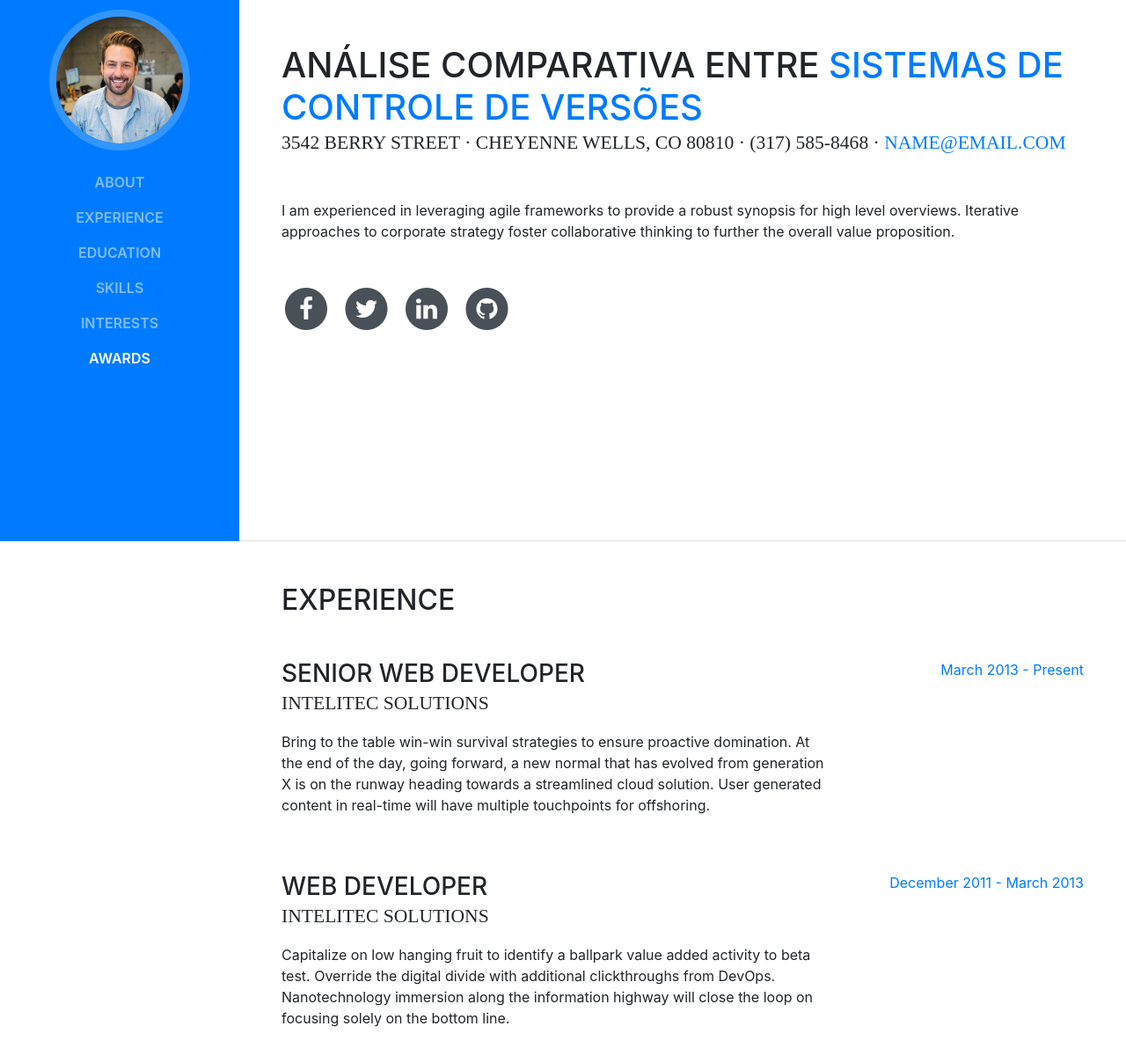
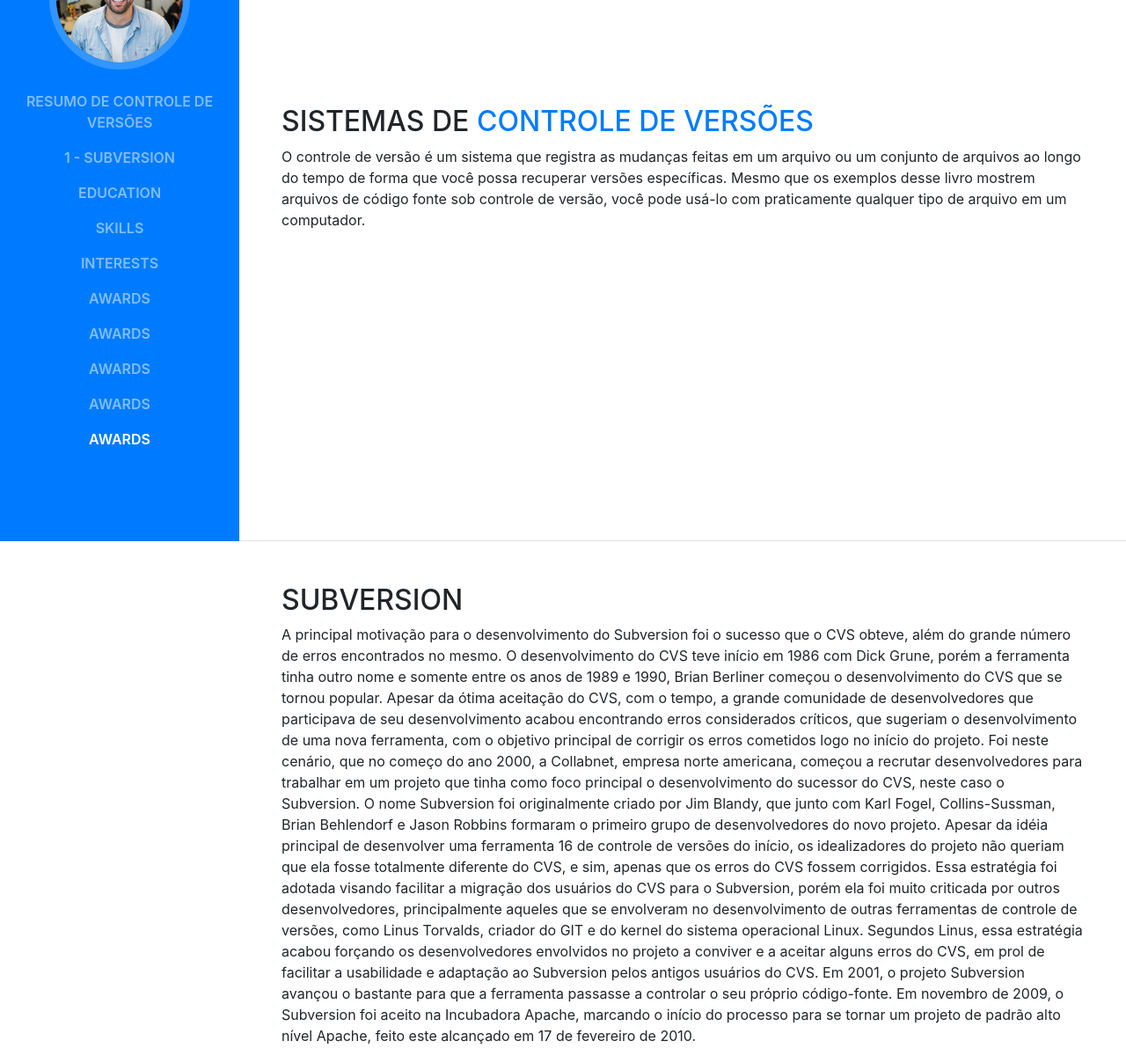
Before and after one commit to hudsonandre/dudu.github.io, a website with bundled scripts: page index.html in a window 1280 px wide. Shown: the part 185-1393 px from the top of the page at 88% size. Built offline with nearby package versions, Linux system fonts and the light colour scheme; a web font is replaced by a local one.

Commit message:
Update index.html

```diff
--- a/index.html
+++ b/index.html
@@ -40,11 +40,12 @@
       <div class="collapse navbar-collapse" id="navbarSupportedContent">
         <ul class="navbar-nav">
           <li class="nav-item">
-            <a class="nav-link js-scroll-trigger" href="#about">About</a>
+            <a class="nav-link js-scroll-trigger" href="#about">RESUMO DE CONTROLE DE VERSÕES</a>
           </li>
           <li class="nav-item">
-            <a class="nav-link js-scroll-trigger" href="#experience">Experience</a>
+            <a class="nav-link js-scroll-trigger" href="#SUBVERSION">1 - SUBVERSION</a>
           </li>
+
           <li class="nav-item">
             <a class="nav-link js-scroll-trigger" href="#education">Education</a>
           </li>
@@ -57,6 +58,18 @@
           <li class="nav-item">
             <a class="nav-link js-scroll-trigger" href="#awards">Awards</a>
           </li>
+		  <li class="nav-item">
+            <a class="nav-link js-scroll-trigger" href="#awards">Awards</a>
+          </li>
+		  <li class="nav-item">
+            <a class="nav-link js-scroll-trigger" href="#awards">Awards</a>
+          </li>
+		  <li class="nav-item">
+            <a class="nav-link js-scroll-trigger" href="#awards">Awards</a>
+          </li>
+		  <li class="nav-item">
+            <a class="nav-link js-scroll-trigger" href="#awards1">Awards</a>
+          </li>
         </ul>
       </div>
     </nav>
@@ -65,62 +78,51 @@
 
       <section class="resume-section p-3 p-lg-5 d-flex d-column" id="about">
         <div class="my-auto">
-          <h1 class="mb-0">ANÁLISE COMPARATIVA ENTRE
-            <span class="text-primary">SISTEMAS DE CONTROLE DE VERSÕES</span>
-          </h1>
-          <div class="subheading mb-5">3542 Berry Street · Cheyenne Wells, CO 80810 · (317) 585-8468 ·
-            <a href="mailto:name@email.com">name@email.com</a>
-          </div>
-          <p class="mb-5">I am experienced in leveraging agile frameworks to provide a robust synopsis for high level overviews. Iterative approaches to corporate strategy foster collaborative thinking to further the overall value proposition.</p>
+          <h2 class="mb-2">SISTEMAS DE
+            <span class="text-primary"> CONTROLE DE VERSÕES</span>
+          </h2>
+          <p class="mb-5">O controle de versão é um sistema que registra as mudanças feitas em um arquivo ou um conjunto de arquivos ao longo do tempo de forma que você possa recuperar versões específicas. Mesmo que os exemplos desse livro mostrem arquivos de código fonte sob controle de versão, você pode usá-lo com praticamente qualquer tipo de arquivo em um computador.</p>
           <ul class="list-inline list-social-icons mb-0">
-            <li class="list-inline-item">
-              <a href="#">
-                <span class="fa-stack fa-lg">
-                  <i class="fa fa-circle fa-stack-2x"></i>
-                  <i class="fa fa-facebook fa-stack-1x fa-inverse"></i>
-                </span>
-              </a>
-            </li>
-            <li class="list-inline-item">
-              <a href="#">
-                <span class="fa-stack fa-lg">
-                  <i class="fa fa-circle fa-stack-2x"></i>
-                  <i class="fa fa-twitter fa-stack-1x fa-inverse"></i>
-                </span>
-              </a>
-            </li>
-            <li class="list-inline-item">
-              <a href="#">
-                <span class="fa-stack fa-lg">
-                  <i class="fa fa-circle fa-stack-2x"></i>
-                  <i class="fa fa-linkedin fa-stack-1x fa-inverse"></i>
-                </span>
-              </a>
-            </li>
-            <li class="list-inline-item">
-              <a href="#">
-                <span class="fa-stack fa-lg">
-                  <i class="fa fa-circle fa-stack-2x"></i>
-                  <i class="fa fa-github fa-stack-1x fa-inverse"></i>
-                </span>
-              </a>
-            </li>
+
           </ul>
         </div>
       </section>
 
-      <section class="resume-section p-3 p-lg-5 d-flex flex-column" id="experience">
+      <section class="resume-section p-3 p-lg-5 d-flex flex-column" id="SUBVERSION">
         <div class="my-auto">
-          <h2 class="mb-5">Experience</h2>
-
+          <h2 class="mb-2">SUBVERSION</h2>
           <div class="resume-item d-flex flex-column flex-md-row mb-5">
             <div class="resume-content mr-auto">
-              <h3 class="mb-0">Senior Web Developer</h3>
-              <div class="subheading mb-3">Intelitec Solutions</div>
-              <p>Bring to the table win-win survival strategies to ensure proactive domination. At the end of the day, going forward, a new normal that has evolved from generation X is on the runway heading towards a streamlined cloud solution. User generated content in real-time will have multiple touchpoints for offshoring.</p>
-            </div>
-            <div class="resume-date text-md-right">
-              <span class="text-primary">March 2013 - Present</span>
+              <p>A principal motivação para o desenvolvimento do Subversion foi o sucesso que o CVS
+obteve, além do grande número de erros encontrados no mesmo. O desenvolvimento do
+CVS teve início em 1986 com Dick Grune, porém a ferramenta tinha outro nome e
+somente entre os anos de 1989 e 1990, Brian Berliner começou o desenvolvimento do CVS
+que se tornou popular.
+Apesar da ótima aceitação do CVS, com o tempo, a grande comunidade de
+desenvolvedores que participava de seu desenvolvimento acabou encontrando erros
+considerados críticos, que sugeriam o desenvolvimento de uma nova ferramenta, com o
+objetivo principal de corrigir os erros cometidos logo no início do projeto. Foi neste
+cenário, que no começo do ano 2000, a Collabnet, empresa norte americana, começou a
+recrutar desenvolvedores para trabalhar em um projeto que tinha como foco principal o
+desenvolvimento do sucessor do CVS, neste caso o Subversion.
+O nome Subversion foi originalmente criado por Jim Blandy, que junto com Karl
+Fogel, Collins-Sussman, Brian Behlendorf e Jason Robbins formaram o primeiro grupo de
+desenvolvedores do novo projeto. Apesar da idéia principal de desenvolver uma ferramenta
+16
+de controle de versões do início, os idealizadores do projeto não queriam que ela fosse
+totalmente diferente do CVS, e sim, apenas que os erros do CVS fossem corrigidos. Essa
+estratégia foi adotada visando facilitar a migração dos usuários do CVS para o Subversion,
+porém ela foi muito criticada por outros desenvolvedores, principalmente aqueles que se
+envolveram no desenvolvimento de outras ferramentas de controle de versões, como Linus
+Torvalds, criador do GIT e do kernel do sistema operacional Linux. Segundos Linus, essa
+estratégia acabou forçando os desenvolvedores envolvidos no projeto a conviver e a aceitar
+alguns erros do CVS, em prol de facilitar a usabilidade e adaptação ao Subversion pelos
+antigos usuários do CVS.
+Em 2001, o projeto Subversion avançou o bastante para que a ferramenta passasse a
+controlar o seu próprio código-fonte. Em novembro de 2009, o Subversion foi aceito na
+Incubadora Apache, marcando o início do processo para se tornar um projeto de padrão
+alto nível Apache, feito este alcançado em 17 de fevereiro de 2010.
+</p>
             </div>
           </div>
 
@@ -293,6 +295,44 @@
         </div>
       </section>
 
+
+
+
+	   <section class="resume-section p-3 p-lg-5 d-flex flex-column" id="awards1">
+        <div class="my-auto">
+          <h2 class="mb-5">Awards &amp; Certifications</h2>
+          <ul class="fa-ul mb-0">
+            <li>
+              <i class="fa-li fa fa-trophy text-warning"></i>
+              Google Analytics Certified Developer</li>
+            <li>
+              <i class="fa-li fa fa-trophy text-warning"></i>
+              Mobile Web Specialist - Google Certification</li>
+            <li>
+              <i class="fa-li fa fa-trophy text-warning"></i>
+              1<sup>st</sup>
+              Place - University of Colorado Boulder - Emerging Tech Competition 2009</li>
+            <li>
+              <i class="fa-li fa fa-trophy text-warning"></i>
+              1<sup>st</sup>
+              Place - University of Colorado Boulder - Adobe Creative Jam 2008 (UI Design Category)</li>
+            <li>
+              <i class="fa-li fa fa-trophy text-warning"></i>
+              2<sup>nd</sup>
+              Place - University of Colorado Boulder - Emerging Tech Competition 2008</li>
+            <li>
+            <li>
+              <i class="fa-li fa fa-trophy text-warning"></i>
+              1<sup>st</sup>
+              Place - James Buchanan High School - Hackathon 2006</li>
+            <li>
+              <i class="fa-li fa fa-trophy text-warning"></i>
+              3<sup>rd</sup>
+              Place - James Buchanan High School - Hackathon 2005</li>
+          </ul>
+        </div>
+      </section>
+
     </div>
 
     <!-- Bootstrap core JavaScript -->
```
